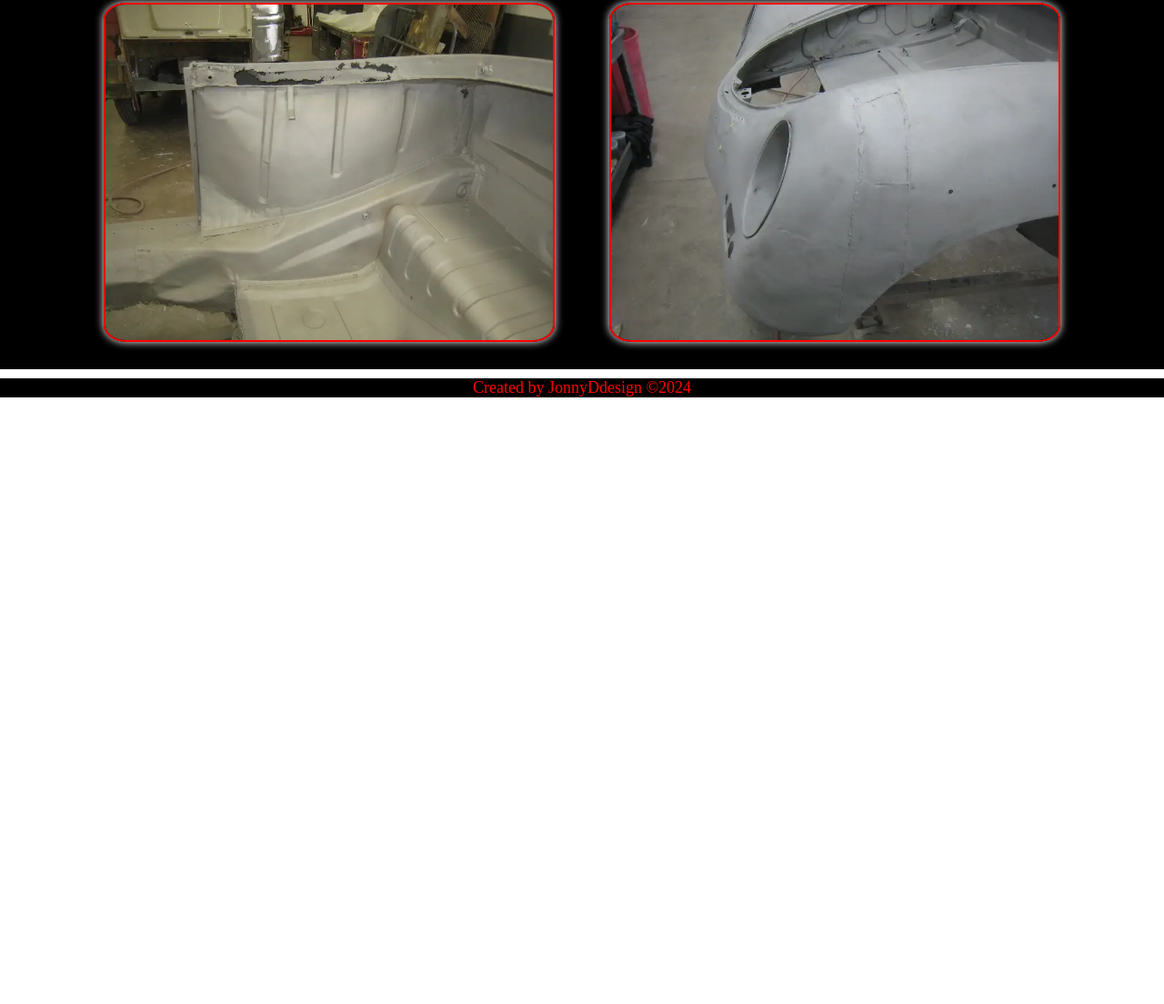
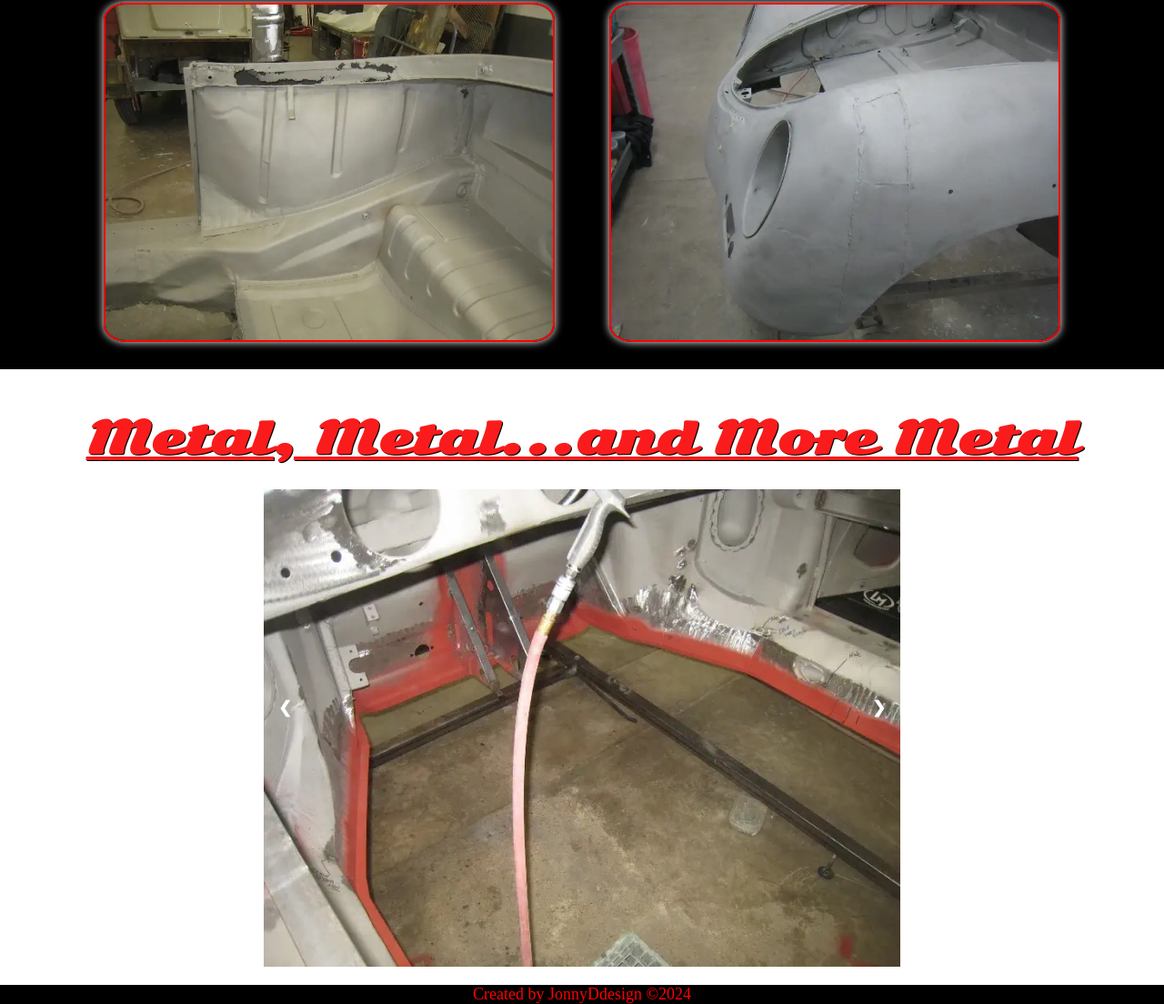
Before and after one commit to JonnyDdesign/RubyRed58Speedster, a plain HTML site: page index.html in a window 1280 px wide. Shown: the part 6422-7526 px from the top of the page at 91% size. Before the commit the page ends 6859 px from the top, so only its background shows below. Drawn offline with Linux system fonts and the light colour scheme.

Commit message:
Added some new images and created a slideshow effect to display the images using JavaScript.

```diff
--- a/index.html
+++ b/index.html
@@ -81,6 +81,23 @@
     </div>
 </section>
 
+<section class="metal">
+    <h2>Metal, Metal...and More Metal</h2>
+    <div class="slideshow-container">
+        <img src="images/metal1.webp" alt="Dash repair" class="active">
+        <img src="images/metal2.webp" alt="Dash repair">
+        <img src="images/metal3.webp" alt="Floor repair">
+        <img src="images/metal4.webp" alt="Floor repair">
+        <img src="images/metal5.webp" alt="Floor repair">
+        <img src="images/metal6.webp" alt="Floor repair">
+        <img src="images/metal7.webp" alt="Floor repair with tunnel in place">
+
+        <!-- Next and previous buttons -->
+        <a class="prev" onclick="changeSlide(-1)">&#10094;</a>
+        <a class="next" onclick="changeSlide(1)">&#10095;</a>
+    </div>
+</section>
+
 <footer>
     <p>Created by JonnyDdesign &copy;2024</p>
 </footer>
--- a/index.js
+++ b/index.js
@@ -65,3 +65,27 @@ document.addEventListener('DOMContentLoaded', () => {
     window.addEventListener('scroll', revealOnScroll);
     revealOnScroll(); // Run once on page load in case elements are already in view
 });
+
+// Slideshow for metal work section
+let slideIndex = 0;
+
+    const changeSlide = (n) => {
+        showSlides(slideIndex += n);
+    };
+
+    const showSlides = (n) => {
+        let slides = document.querySelectorAll('.slideshow-container img');
+        if (n >= slides.length) slideIndex = 0;
+        if (n < 0) slideIndex = slides.length - 1;
+        slides.forEach(slide => slide.classList.remove('active'));
+        slides[slideIndex].classList.add('active');
+    };
+
+    const autoShowSlides = () => {
+        changeSlide(1);
+        setTimeout(autoShowSlides, 5000); // Change image every 5 seconds
+    };
+
+    document.addEventListener('DOMContentLoaded', () => {
+        autoShowSlides(); // Start the slideshow
+    });
--- a/style.css
+++ b/style.css
@@ -312,6 +312,52 @@ h2 {
     cursor: pointer;
 }
 
+.metal {
+    text-align: center;
+    margin: 20px 0;
+}
+
+.slideshow-container {
+    position: relative;
+    max-width: 1000px;
+    margin: auto;
+    overflow: hidden;
+}
+.slideshow-container img {
+    width: 70%;
+    display: none;
+    margin: auto;
+
+}
+.slideshow-container img.active {
+    display: block;
+}
+.prev, .next {
+    cursor: pointer;
+    position: absolute;
+    top: 50%;
+    width: auto;
+    margin-top: -22px;
+    padding: 16px;
+    color: white;
+    font-weight: bold;
+    font-size: 18px;
+    transition: 0.6s ease;
+    border-radius: 0 3px 3px 0;
+    user-select: none;
+    transform: translateY(-50%);
+}
+.next {
+    right: 150px;
+    border-radius: 3px 0 0 3px;
+}
+.prev {
+    left: 150px;
+}
+.prev:hover, .next:hover {
+    background-color: rgba(0,0,0,0.8);
+}
+
 footer {
     background: black;
     color: red;
```
Also changed, not shown: images/metal1.webp (added), images/metal2.webp (added), images/metal3.webp (added), images/metal4.webp (added), images/metal5.webp (added), images/metal6.webp (added), images/metal7.webp (added).
